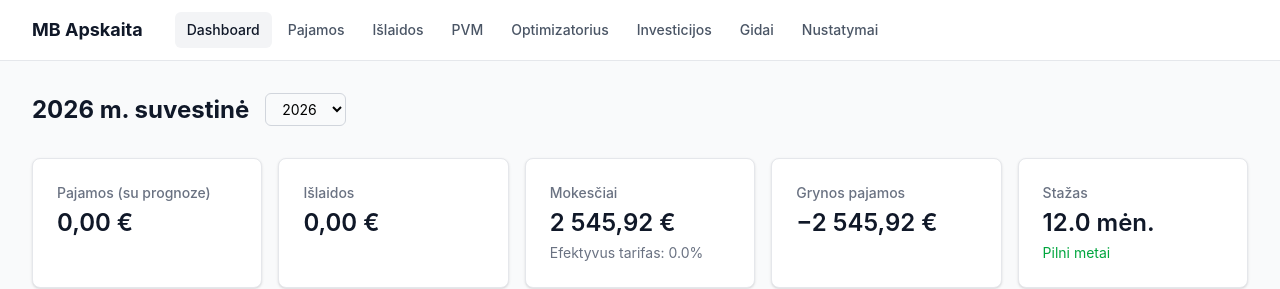
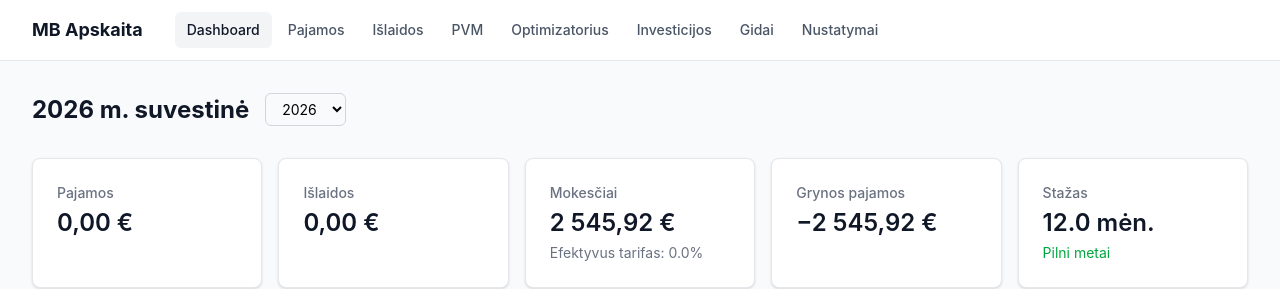
Before and after one commit to arturasz/mbapskaita, a React (Vite) app: page / in a window 1280 px wide. Shown: the top 289 px of the page. Built offline with nearby package versions, Linux system fonts and the light colour scheme.

Commit message:
fix: show actual and projected income separately

```diff
--- a/src/features/dashboard/DashboardPage.tsx
+++ b/src/features/dashboard/DashboardPage.tsx
@@ -75,6 +75,15 @@ export function DashboardPage() {
     [projectedIncomes, expenses, year, settings.withdrawalPlan],
   );
 
+  const actualIncome = useMemo(
+    () => incomes
+      .filter((i) => i.date.startsWith(String(year)))
+      .reduce((s, i) => s + i.amountEur, 0),
+    [incomes, year],
+  );
+
+  const hasProjection = settings.plannedMonthlyIncome > 0 && result.totalIncome > actualIncome;
+
   const monthlySodra = useMemo(
     () => calculateMonthlySodraFromPlan(year, settings.withdrawalPlan),
     [year, settings.withdrawalPlan],
@@ -127,17 +136,12 @@ export function DashboardPage() {
         </div>
       )}
 
-      {settings.plannedMonthlyIncome > 0 && (
-        <div className="rounded-lg border border-blue-200 bg-blue-50 px-4 py-3">
-          <p className="text-sm text-blue-800">
-            Skaičiai apima prognozę: {fmt(settings.plannedMonthlyIncome)}/mėn. likusiam laikotarpiui.
-            Faktinės pajamos: {fmt(incomes.filter((i) => i.date.startsWith(String(year))).reduce((s, i) => s + i.amountEur, 0))}.
-          </p>
-        </div>
-      )}
-
       <div className="grid grid-cols-1 gap-4 sm:grid-cols-2 lg:grid-cols-5">
-        <StatCard label="Pajamos (su prognoze)" value={fmt(result.totalIncome)} />
+        <StatCard
+          label="Pajamos"
+          value={fmt(actualIncome)}
+          subtitle={hasProjection ? `Prognozė: ${fmt(result.totalIncome)}` : undefined}
+        />
         <StatCard label="Išlaidos" value={fmt(result.totalExpenses)} />
         <StatCard label="Mokesčiai" value={fmt(result.totalTax)} subtitle={`Efektyvus tarifas: ${(result.effectiveRate * 100).toFixed(1)}%`} />
         <StatCard label="Grynos pajamos" value={fmt(result.totalNet)} trend="up" />
```
